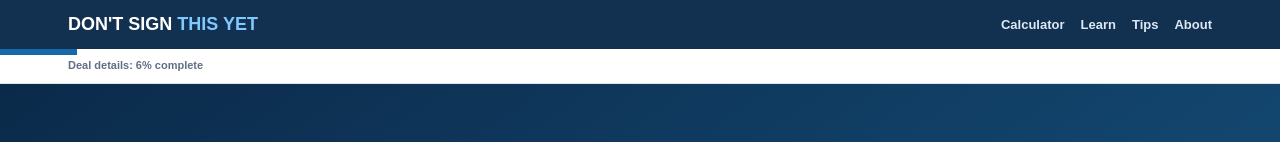
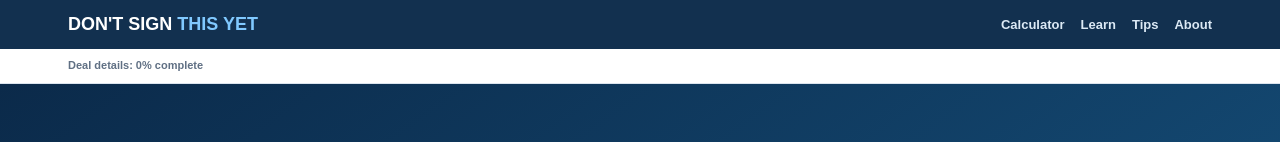
Before and after one commit to rmerrow1/dont-sign-this-yet, a Next.js app: page / in a window 1280 px wide. Shown: the top 142 px of the page. Built offline with nearby package versions, Linux system fonts and the light colour scheme.

Commit message:
Fix deal progress for new visitors

```diff
--- a/app/page.js
+++ b/app/page.js
@@ -94,7 +94,13 @@ if (!form.condition) {
     document.getElementById("results")?.scrollIntoView({behavior:"smooth",block:"start"});
   };
 
-const progress = Math.round(Object.values(form).filter(v=>String(v)!=="").length/Object.keys(initial).length*100);
+const progress = Math.round(
+  Object.entries(form).filter(([key, value]) =>
+    key !== "credit" && String(value).trim() !== ""
+  ).length /
+  (Object.keys(initial).length - 1) *
+  100
+);
 
 const price = Number(form.price) || 0;
 const market = Number(form.market) || 1;
```
